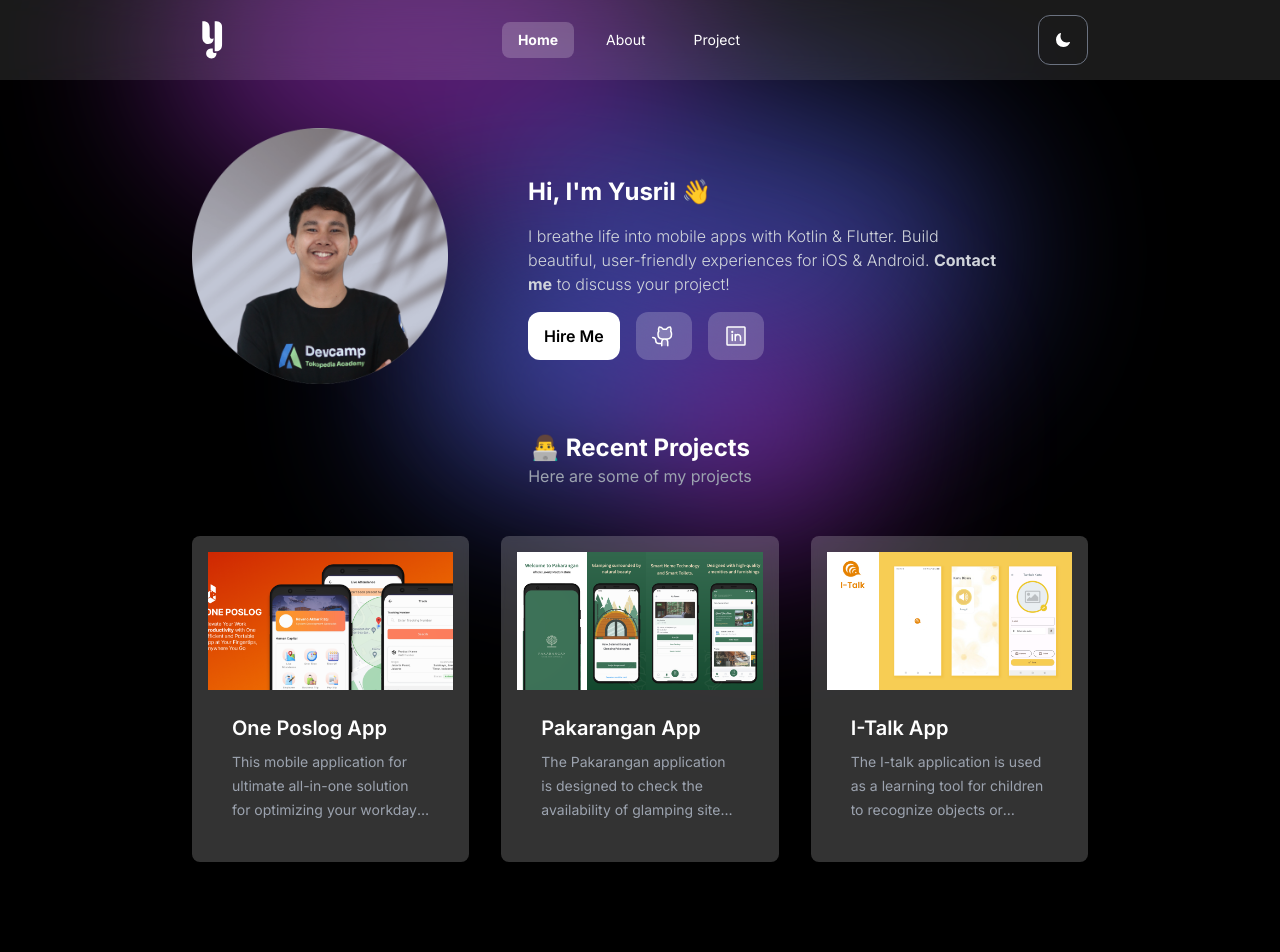
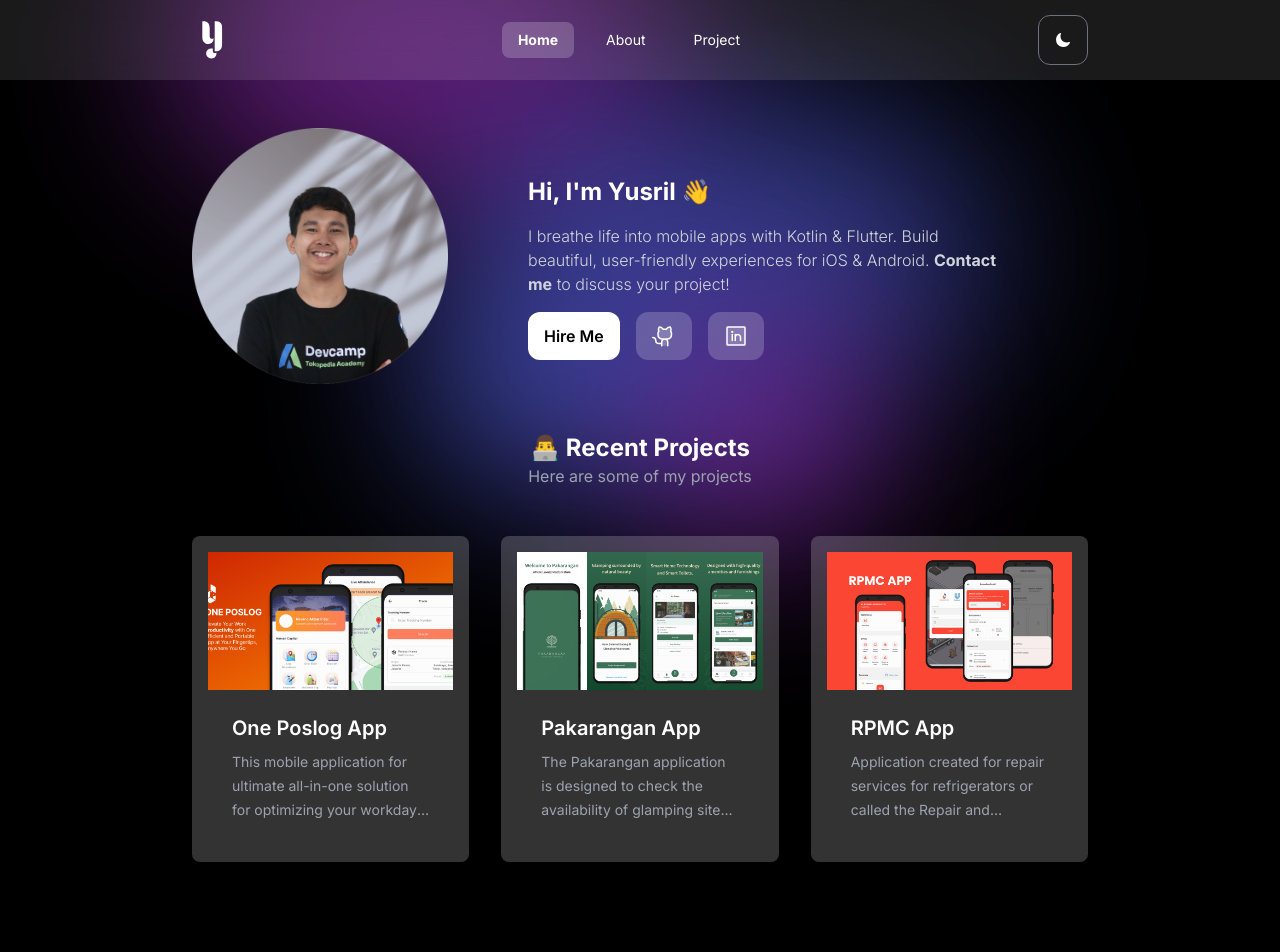
Before and after one commit to yysrll/personal_nextjs, a Next.js app: page / in a window 1280 px wide. Shown: the top 952 px of the page. Built offline with nearby package versions, Linux system fonts and the light colour scheme.

Commit message:
feat: add more projects

```diff
--- a/data/ProjectData.tsx
+++ b/data/ProjectData.tsx
@@ -4,21 +4,35 @@ const projects = [
     description:
       "This mobile application for ultimate all-in-one solution for optimizing your workday at PT Pos Logistics Indonesia. This internal app is designed to streamline your daily tasks, enhance collaboration, and boost productivity like never before.",
     image: "/projects/oneposlog.png",
-    link: "",
+    link: "/",
   },
   {
     title: "Pakarangan App",
     description:
       "The Pakarangan application is designed to check the availability of glamping sites at the Pakarangan tourist destination.",
     image: "/projects/pakarangan.png",
-    link: "https://github.com",
+    link: "/",
+  },
+  {
+    title: "RPMC App",
+    description:
+      "Application created for repair services for refrigerators or called the Repair and Preventive Maintenance Center (RPMC) Project",
+    image: "/projects/rpmc.png",
+    link: "/",
+  },
+  {
+    title: "TMS App",
+    description:
+      "This Application use for PT Pos Logistik drivers to ship their package from origin to destination",
+    image: "/projects/tms.png",
+    link: "/",
   },
   {
     title: "I-Talk App",
     description:
       "The I-talk application is used as a learning tool for children to recognize objects or images with modifiable voice features.",
     image: "/projects/I-Talk.png",
-    link: "https://github.com",
+    link: "/",
   },
 ];
 
--- a/src/app/_components/ProjectCard.tsx
+++ b/src/app/_components/ProjectCard.tsx
@@ -3,25 +3,21 @@ import Label from "../../../components/Label";
 import { TiChartLine } from "react-icons/ti";
 
 /**
- * @param {{ imageSrc: string, title: string, description: string }} props
+ * @param {{ image: string, title: string, description: string }} props
  */
 
-interface ProjectCardProps {
-  imageSrc: string;
+interface ProjectProps {
+  image: string;
   title: string;
   description: string;
 }
 
-export default function ProjectCard({
-  imageSrc,
-  title,
-  description,
-}: ProjectCardProps) {
+function ProjectCard({ image, title, description }: ProjectProps) {
   return (
     <div className="cursor-pointer rounded-lg bg-gray-500/10 p-4 backdrop-blur-sm transition hover:scale-110 hover:bg-gray-500/30 dark:bg-white/20 dark:hover:bg-white/30">
       <div className="relative aspect-video w-full">
         <Image
-          src={imageSrc}
+          src={image}
           alt={title}
           fill
           style={{
@@ -40,3 +36,5 @@ export default function ProjectCard({
     </div>
   );
 }
+
+export default ProjectCard;
--- a/src/app/_components/ProjectList.tsx
+++ b/src/app/_components/ProjectList.tsx
@@ -1,23 +1,30 @@
 import projects from "../../../data/ProjectData";
 import ProjectCard from "./ProjectCard";
 
-export default function ProjectList() {
+interface ProjectProps {
+  image: string;
+  title: string;
+  description: string;
+}
+
+interface ProjectListProps {
+  projects: ProjectProps[];
+}
+
+export default function ProjectList({ projects }: ProjectListProps) {
   return (
     <div className="px-12 py-12 md:px-32 lg:px-48">
       <div className="flex flex-col items-center">
-        <h2 className="text-xl font-bold text-black md:text-2xl dark:text-white">
+        <h2 className="text-xl font-bold text-black dark:text-white md:text-2xl">
           👨‍💻 Recent Projects
         </h2>
-        <p className="mb-12 text-gray-600 dark:text-gray-400">Here are some of my projects</p>
+        <p className="mb-12 text-gray-600 dark:text-gray-400">
+          Here are some of my projects
+        </p>
       </div>
       <div className="grid-col-1 grid gap-12 md:grid-cols-2 md:gap-8 lg:grid-cols-3">
         {projects.map((project, index) => (
-          <ProjectCard
-            key={index}
-            imageSrc={project.image}
-            title={project.title}
-            description={project.description}
-          />
+          <ProjectCard key={index} {...project} />
         ))}
       </div>
     </div>
--- a/src/app/page.tsx
+++ b/src/app/page.tsx
@@ -1,3 +1,4 @@
+import projects from "../../data/ProjectData";
 import Hero from "./_components/Hero";
 import ProjectList from "./_components/ProjectList";
 
@@ -7,7 +8,7 @@ export default function Home() {
       <div className="bg-hero-pattern bg-top bg-no-repeat">
         <div className="bg-hero-pattern-full bg-right bg-no-repeat">
           <Hero />
-          <ProjectList />
+          <ProjectList projects={projects.slice(0, 3)} />
         </div>
       </div>
     </main>
--- a/src/app/project/page.tsx
+++ b/src/app/project/page.tsx
@@ -1,3 +1,4 @@
+import projects from "../../../data/ProjectData";
 import ProjectList from "../_components/ProjectList";
 
 export default function Page() {
@@ -5,7 +6,7 @@ export default function Page() {
     <div className="bg-hero-pattern-top bg-no-repeat">
       <div className="bg-hero-pattern-full bg-center bg-no-repeat">
         <div className="flex flex-col items-center px-12 pt-24 md:px-32 lg:px-48">
-          <ProjectList />
+          <ProjectList projects={projects} />
         </div>
       </div>
     </div>
```
Also changed, not shown: public/projects/rpmc.png (added), public/projects/tms.png (added).
